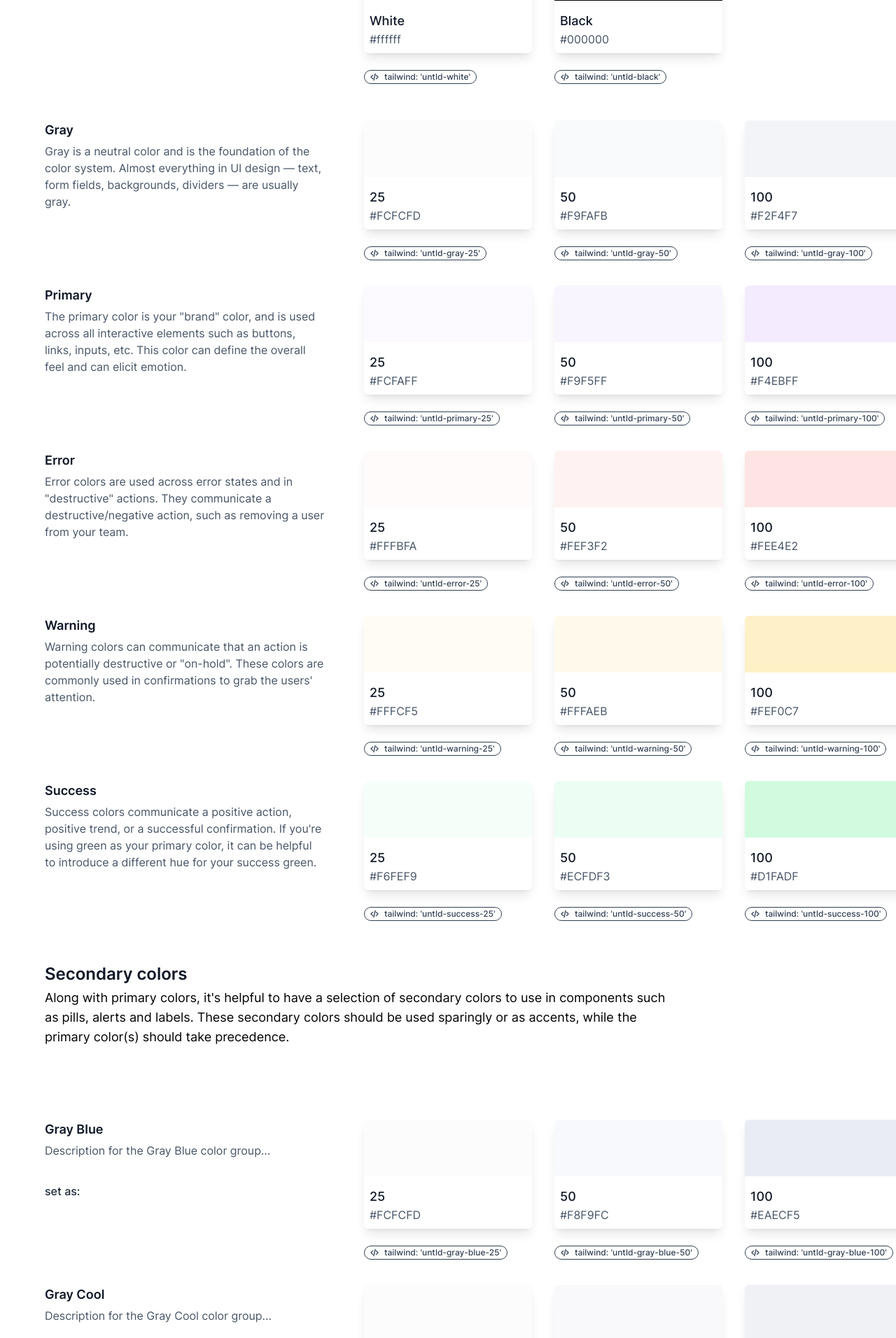
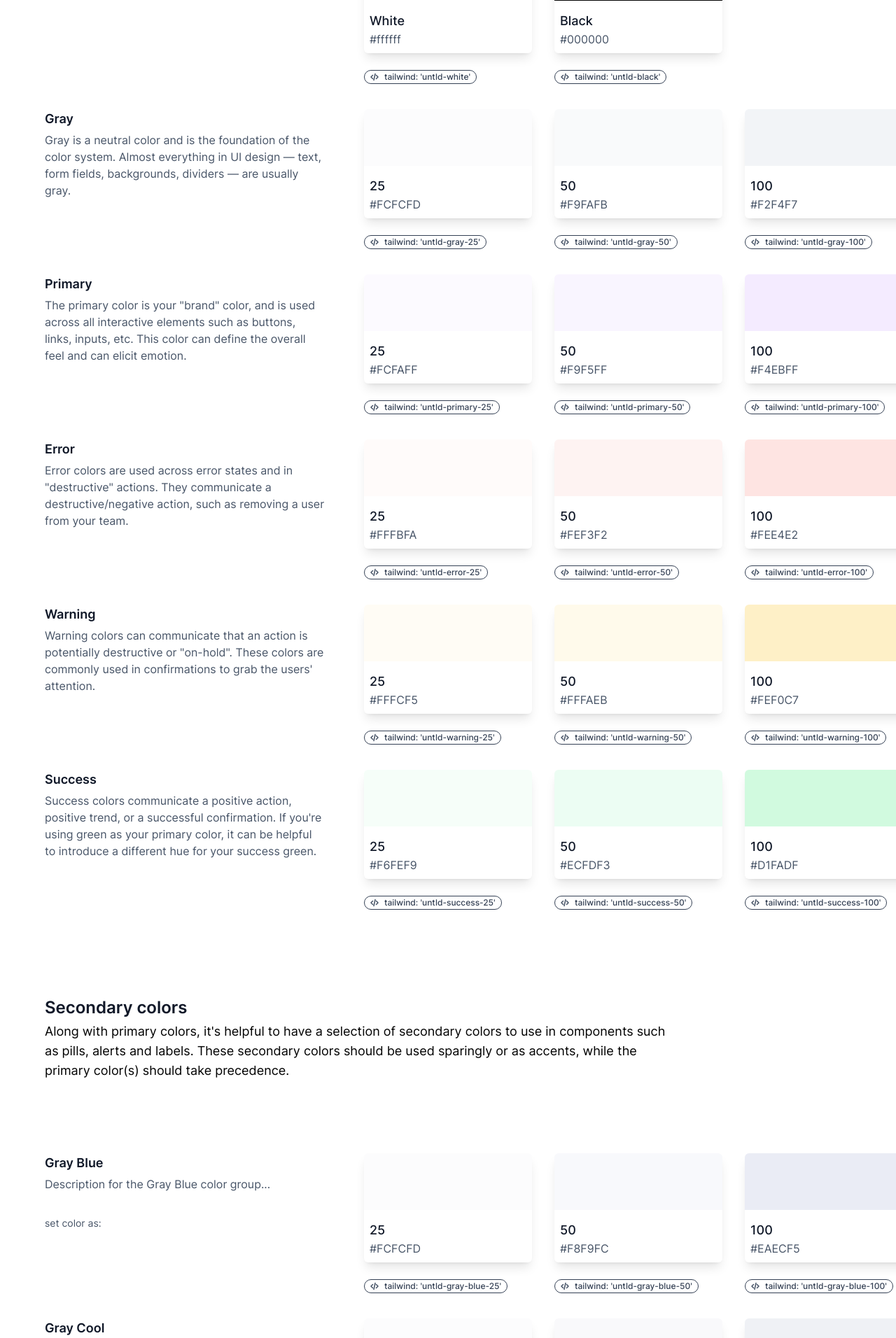
Before and after one commit to benjaminpreiss/untitled-ui-components, a SvelteKit app: page /colors in a window 1280 px wide. Shown: the part 348-2260 px from the top of the page at 70% size. Built offline with nearby package versions, Linux system fonts and the light colour scheme.

Commit message:
Update margin and padding grid containing

```diff
--- a/src/routes/colors/+page.svelte
+++ b/src/routes/colors/+page.svelte
@@ -257,8 +257,8 @@
 			</div>
 		</div>
 
-		<div class="overflow-x-auto overflow-y-hidden no-scrollbar snap-x snap-mandatory pb-12">
-			<div class="grid gap-x-6 gap-y-20 mt-12 mr-4 grid-cols-colors snap-start min-w-max">
+		<div class="overflow-x-auto no-scrollbar snap-x snap-mandatory pb-28">
+			<div class="grid gap-x-6 gap-y-20 mt-8 mr-4 grid-cols-colors snap-start min-w-max">
 				{#each Object.entries(colors.primary) as [colorGroup, shades], outerIndex (outerIndex)}
 					<div
 						id={colorGroup.toLowerCase()}
@@ -353,12 +353,11 @@
 						<div class="absolute left-0 top-1/2">
 							<div class="relative group inline-block">
 								<!-- Main Button -->
-								<div
-									class="group untld-text-medium untild-text-lg untild-text-bold text-untld-gray-800 rounded-lg pr-4 py-2"
-								>
-									set as:
+								<div class="group bg-untld-white untld-text-sm text-untld-gray-600 py-2">
+									set color as:
 								</div>
 								<!-- temporary Dropdown Menu -->
+								<div class="w-full h-1 bg-transparent" />
 								<div
 									class={`group-hover:block hidden peer-hover:block group hover:block absolute left-0 rounded-md shadow-lg `}
 								>
```
